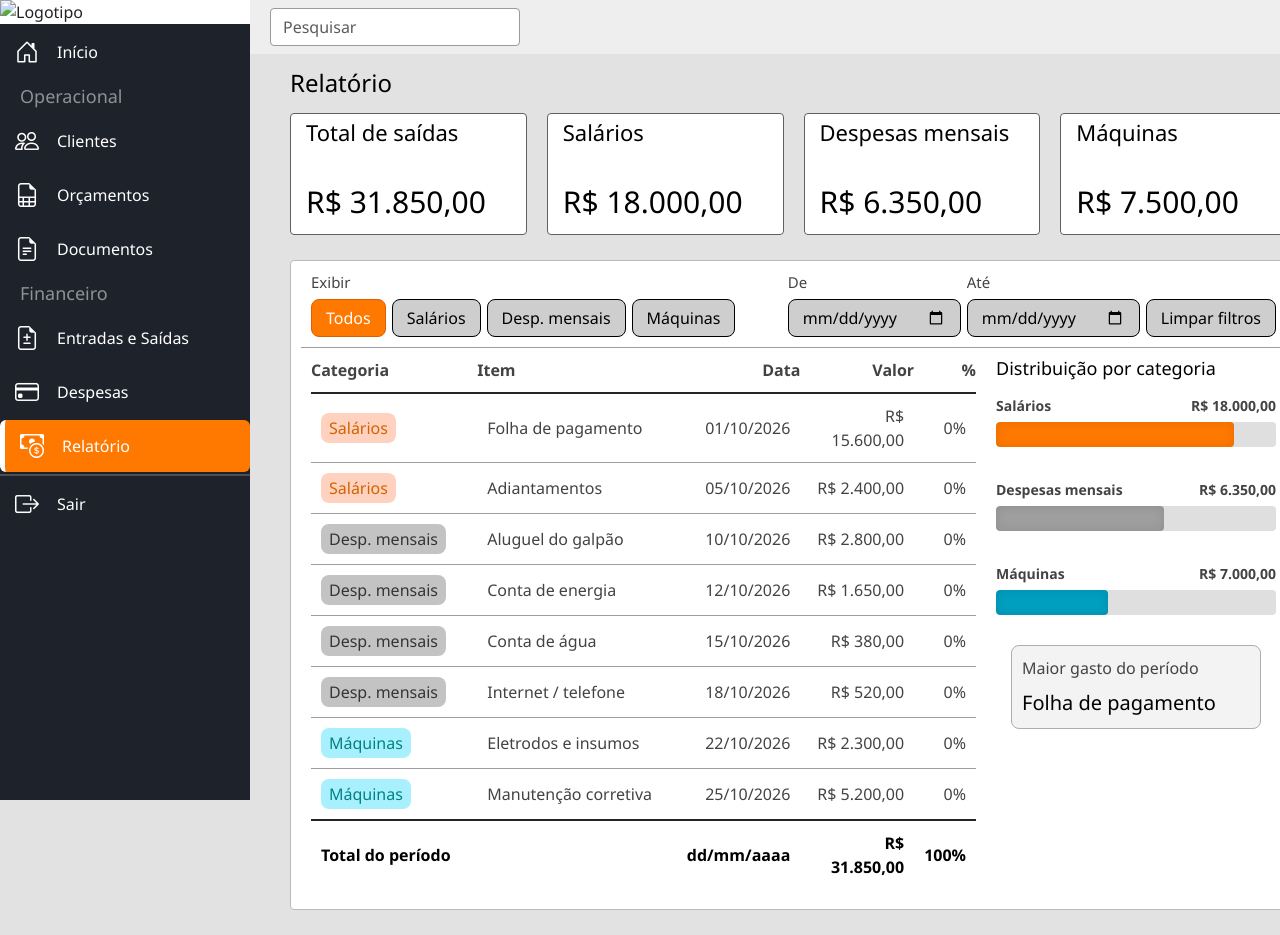
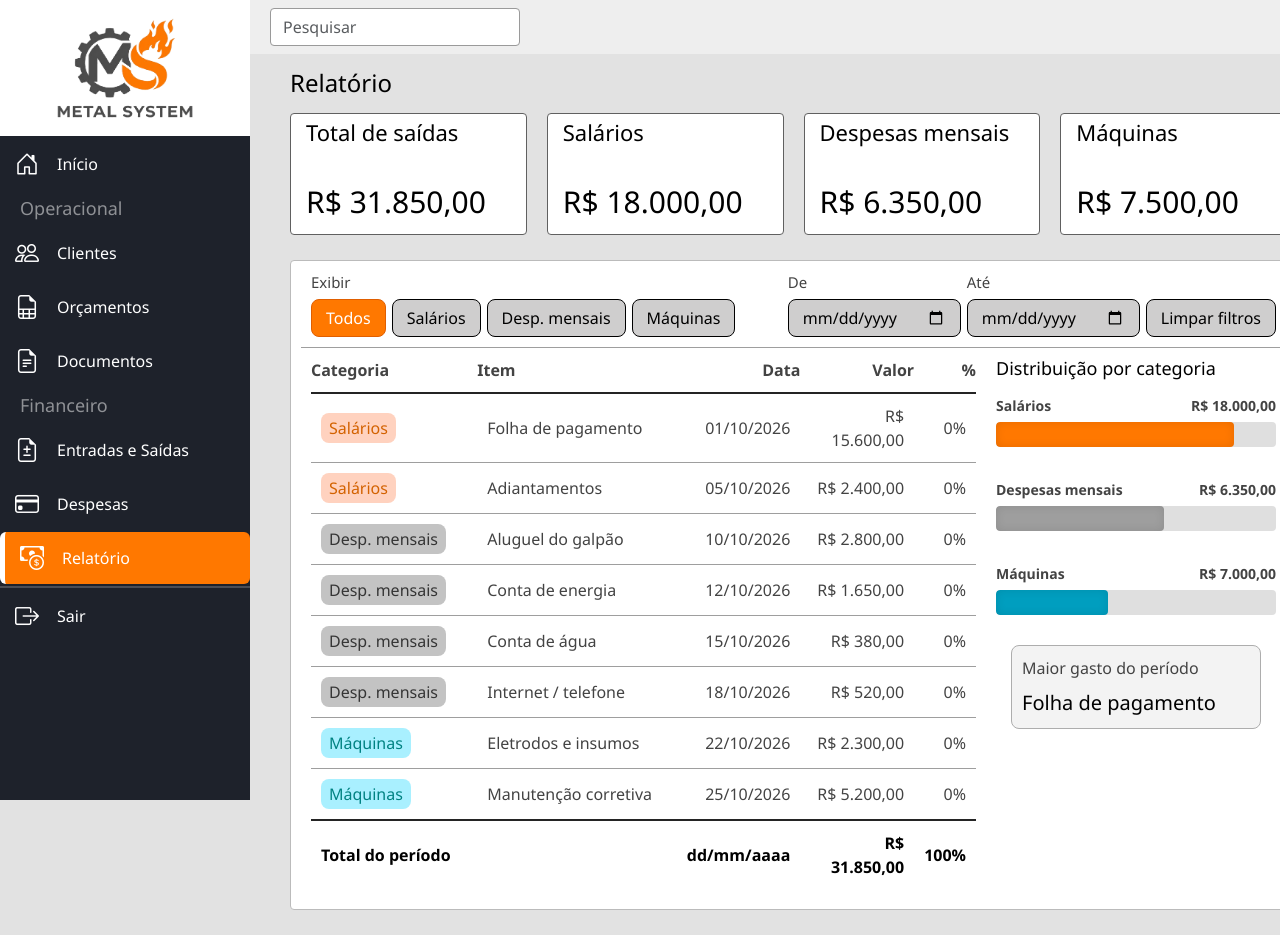
Before and after one commit to thribee/METAL-SYSTEM, a plain HTML site: page MetalSystem/relatorio.html in a window 1280 px wide. Shown: the top 935 px of the page. Drawn offline with nearby package versions, Linux system fonts and the light colour scheme.

Commit message:
ajuste link

```diff
--- a/MetalSystem/relatorio.html
+++ b/MetalSystem/relatorio.html
@@ -14,7 +14,7 @@
 
 <body>
     <nav class="sidebar">
-        <img src="img/logotipo.png" alt="Logotipo">
+        <img src="img/logo.png" alt="Logotipo">
         <ul class="list">
             <li>
                 <a href="#">
```
